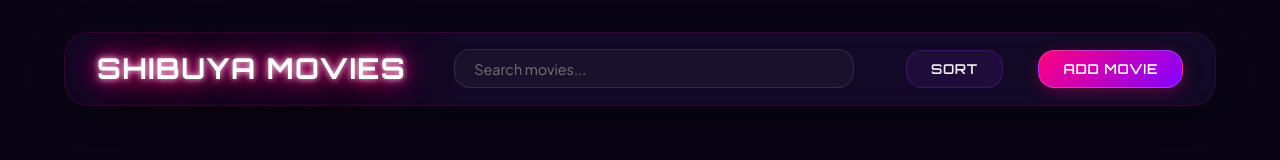
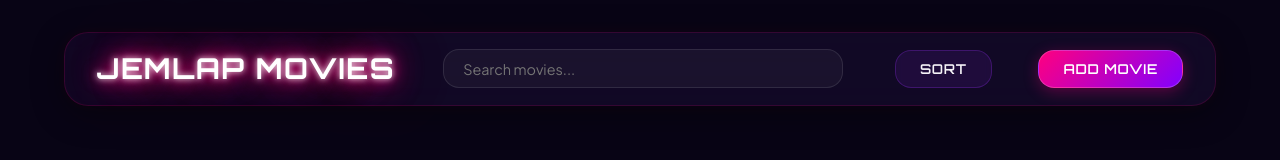
Before and after one commit to JareCoder/ShibuyaMovies, a React (Vite) app in the folder frontend/: page / in a window 1280 px wide. Shown: the top 160 px of the page. Built offline with nearby package versions, Linux system fonts and the light colour scheme; no server answers.

Commit message:
Feat: Make site title modular

```diff
--- a/frontend/index.html
+++ b/frontend/index.html
@@ -7,7 +7,7 @@
     <link rel="preconnect" href="https://fonts.googleapis.com">
     <link rel="preconnect" href="https://fonts.gstatic.com" crossorigin>
     <link href="https://fonts.googleapis.com/css2?family=Orbitron:wght@400..900&family=Plus+Jakarta+Sans:ital,wght@0,200..800;1,200..800&display=swap" rel="stylesheet">
-    <title>Shibuya Movies</title>
+    <title>%SITE_TITLE%</title>
   </head>
   <body>
     <div id="root"></div>
--- a/frontend/src/App.tsx
+++ b/frontend/src/App.tsx
@@ -70,6 +70,9 @@ function App() {
 
   useEffect(() => {
     fetchMovies()
+    if (import.meta.env.SITE_TITLE) {
+      document.title = import.meta.env.SITE_TITLE;
+    }
   }, [])
 
   return (
@@ -77,7 +80,7 @@ function App() {
       <div className="app-container">
         <header className="main-header sticky-header">
           <div className="header-top-row">
-            <h1 className="header-title">Shibuya Movies</h1>
+            <h1 className="header-title">{import.meta.env.SITE_TITLE || 'Jemlap Movies'}</h1>
 
             {/* Desktop-only Controls: Search, Sort Trigger Button, Add Movie */}
             <div className="desktop-controls desktop-only">
--- a/frontend/src/components/PasswordModal.tsx
+++ b/frontend/src/components/PasswordModal.tsx
@@ -26,7 +26,7 @@ const PasswordModal = ({ isOpen, onSubmit, errorMsg }: PasswordModalProps) => {
           <h3>ACCESS RESTRICTED</h3>
         </div>
         <p className="pwd-description">
-          A secure connection is required. Please enter the decryption key to access the Shibuya Movies database.
+          A secure connection is required. Please enter the decryption key to access the {import.meta.env.SITE_TITLE || 'Jemlap Movies'} database.
         </p>
         <form onSubmit={handleSubmit}>
           <div className="pwd-input-group">
--- a/frontend/vite.config.ts
+++ b/frontend/vite.config.ts
@@ -5,10 +5,11 @@ export default defineConfig(({ mode }) => {
   const env = loadEnv(mode, '../', '')
   const port = env.API_PORT || '3000'
   const root = env.API_ROOT || '/movies'
+  const siteTitle = env.SITE_TITLE || 'Jemlap Movies';
 
   return {
     envDir: '../',
-    envPrefix: ['VITE_', 'ALLOW_LINKS', 'ALLOW_TRAILERS'],
+    envPrefix: ['VITE_', 'ALLOW_LINKS', 'ALLOW_TRAILERS', 'SITE_TITLE'],
     plugins: [react()],
     server: {
       proxy: {
```
Also changed, not shown: 1 other file (tests, documents, lock files or other folders).
